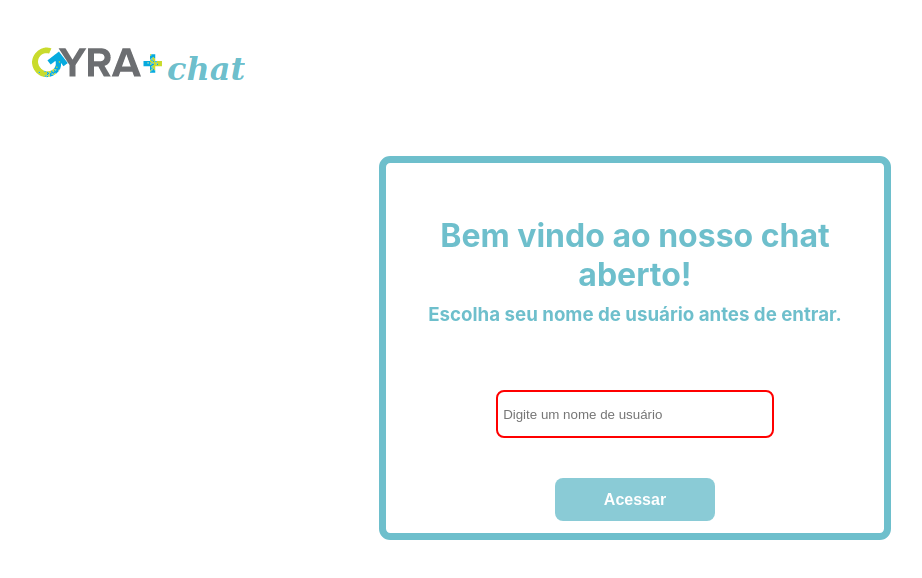
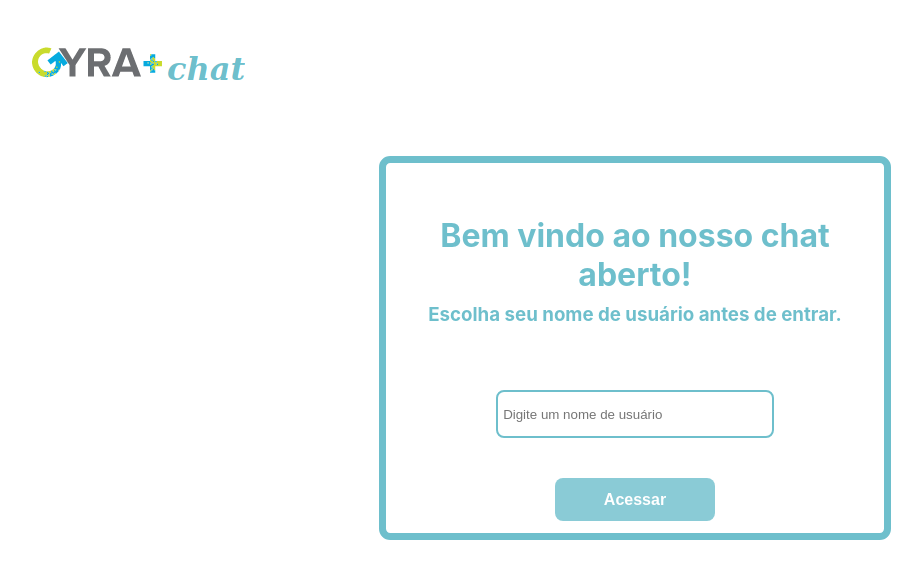
Before and after one commit to returndaniels/gyramais-chat, a React (Create React App) app in the folder frontend/: page / in a window 1280 px wide. Shown: the top 578 px of the page, without its empty margins (5-927 px from the left). Built offline with nearby package versions, Linux system fonts and the light colour scheme; no server answers.

Commit message:
Correção de estilo inline

```diff
--- a/frontend/src/components/Join/JoinForm.js
+++ b/frontend/src/components/Join/JoinForm.js
@@ -27,7 +27,7 @@ const JoinForm = ({ socket, className }) => {
             value={name}
             onChange={handleChange}
             onBlur={handleBlur}
-            style={{ 'border-color': 'red' }}
+            style={formError ? { 'border-color': 'red' } : {}}
           />
           <div className="error">{formError}</div>
           <div className="submitContainer">
```
